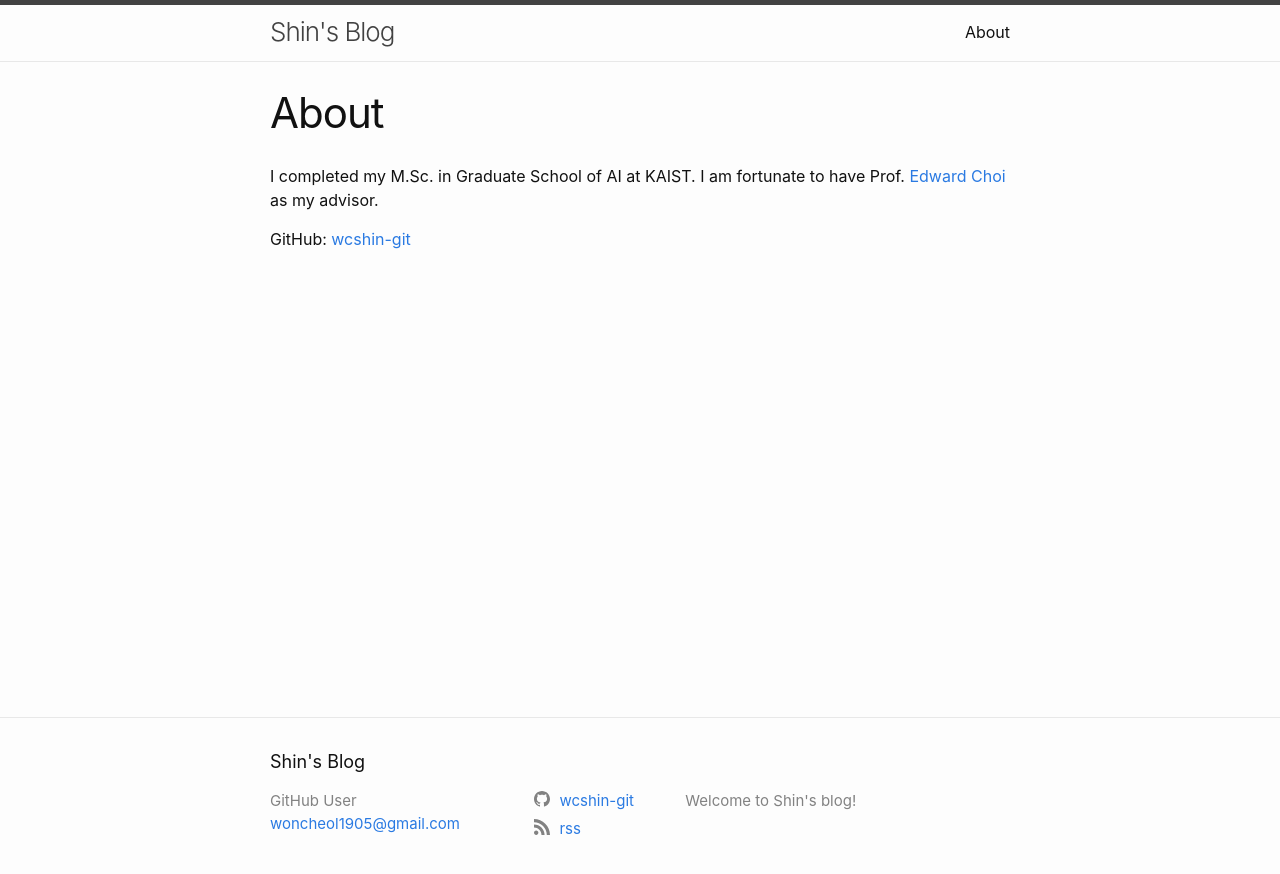
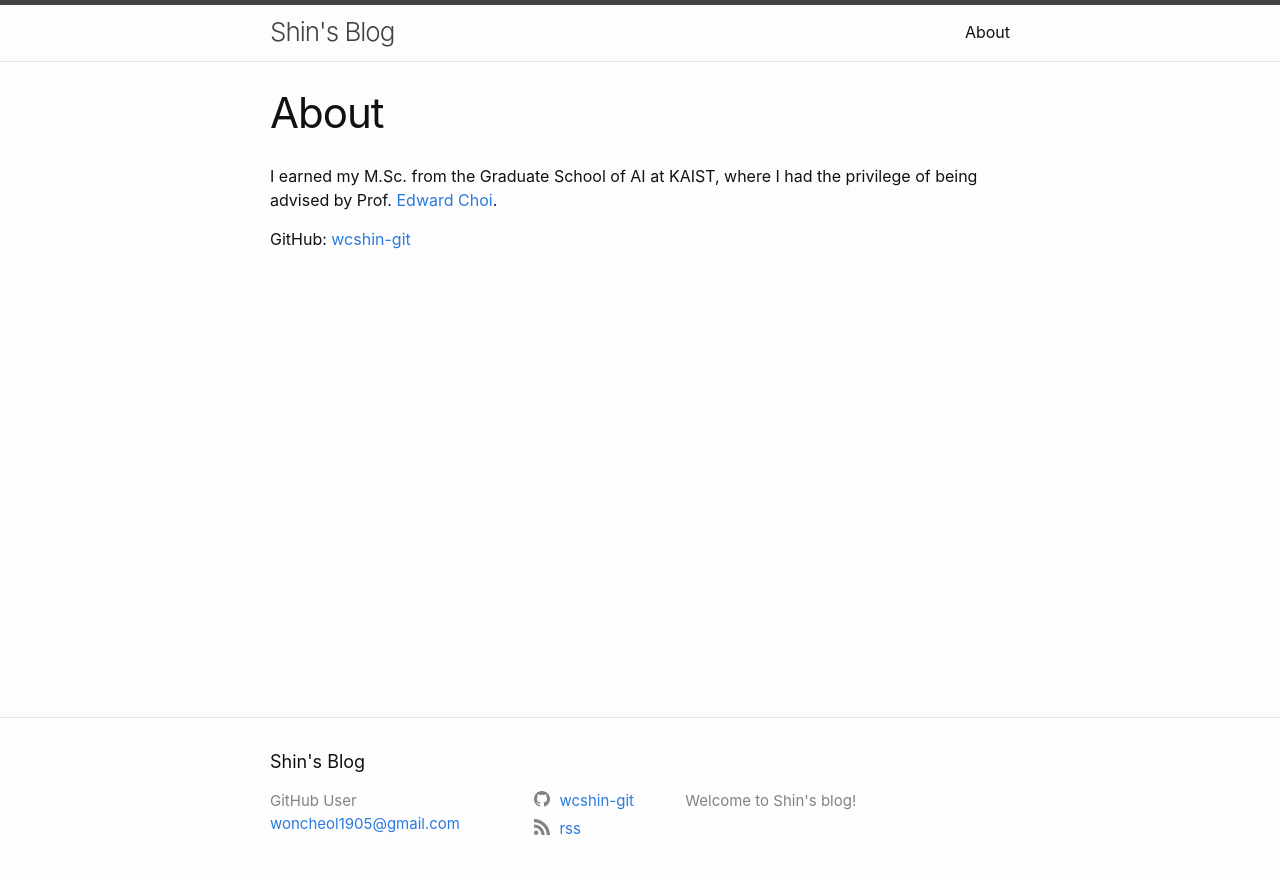
Before and after one commit to wcshin-git/wcshin-git.github.io, a Jekyll site: the page built from about.md, in a window 1280 px wide. Shown: the top 874 px of the page. Built offline with Jekyll 4.4.1, drawn with Linux system fonts in a browser that asks for light colours.

Commit message:
Update about.md

```diff
--- a/about.md
+++ b/about.md
@@ -4,8 +4,7 @@ title: About
 permalink: /about/
 ---
 
-I completed my M.Sc. in Graduate School of AI at KAIST.
-I am fortunate to have Prof. [Edward Choi](https://mp2893.com/) as my advisor.
+I earned my M.Sc. from the Graduate School of AI at KAIST, where I had the privilege of being advised by Prof. [Edward Choi](https://mp2893.com/).
 
 GitHub:
 [wcshin-git][github]
```
